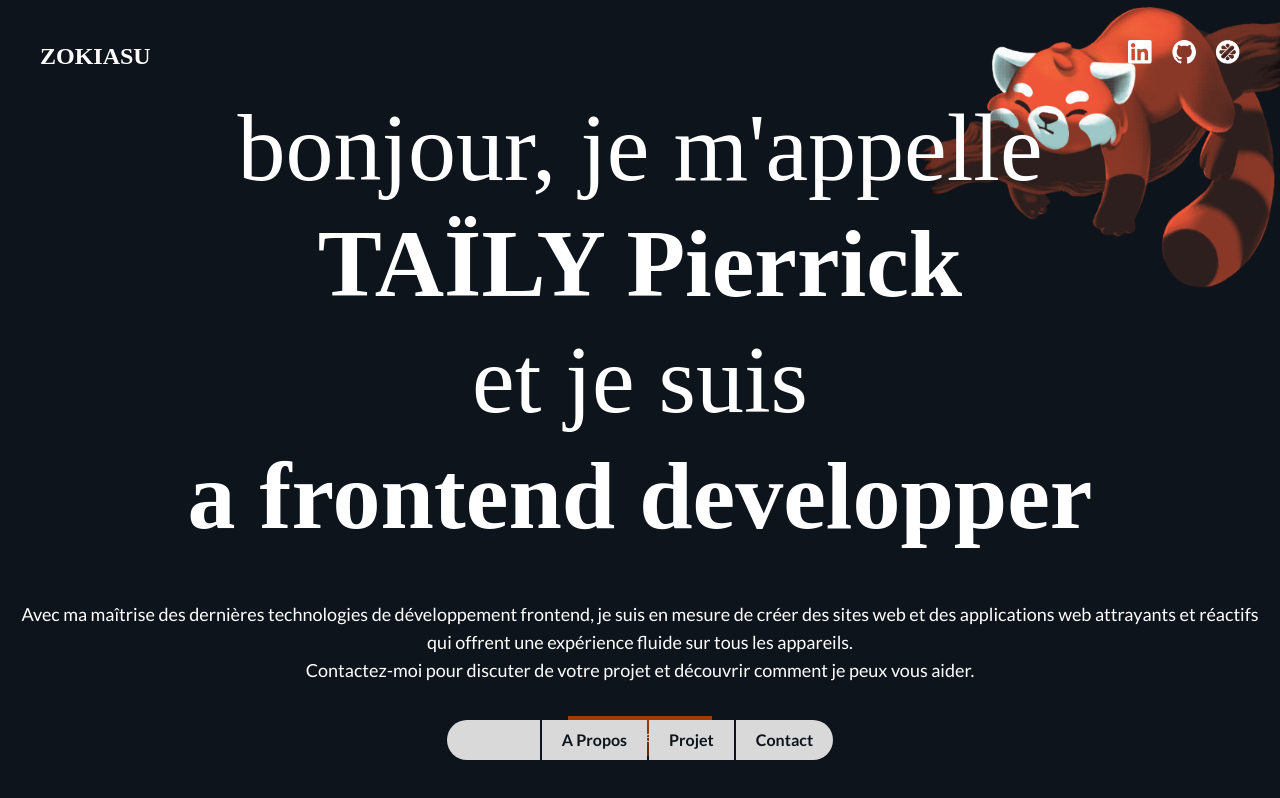
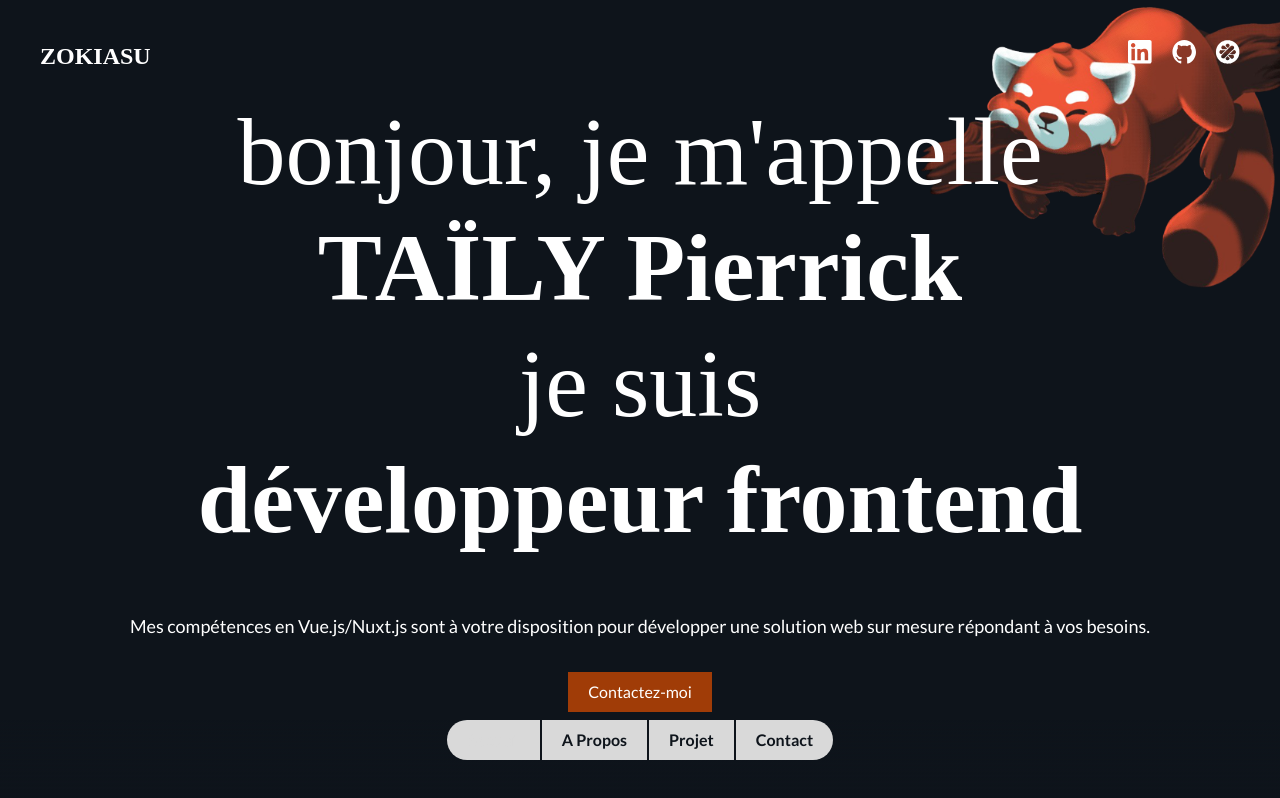
Before and after one commit to pierricktly/Portfolio, a Nuxt app: page / in a window 1280 px wide. Built offline with nearby package versions, Linux system fonts and the light colour scheme.

Commit message:
add project template pc & fix home

```diff
--- a/components/Navigation.vue
+++ b/components/Navigation.vue
@@ -33,12 +33,6 @@
           path="/"
           left
         />
-        <!-- <nuxt-link-nav
-          icon="icon-house"
-          text="Services"
-          label="services"
-          path="/services"
-        /> -->
         <nuxt-link-nav
           icon="icon-profile"
           text="A Propos"
--- a/layouts/default.vue
+++ b/layouts/default.vue
@@ -12,39 +12,10 @@
 <script>
   export default {
     transition: 'page',
-    // data() {
-    //   return {
-    //     scroll: 0,
-    //   };
-    // },
-    // mounted() {
-    //   window.addEventListener('scroll', this.handleScroll);
-    // },
-    // destroyed() {
-    //   window.removeEventListener('scroll', this.handleScroll);
-    // },
-    // methods: {
-    //   handleScroll() {
-    //     this.scroll = window.scrollY;
-    //     if (this.scroll > window.innerHeight * 0.05) {
-    //       this.$el.querySelector('header').classList.add('bg-primary');
-    //       this.$el.querySelector('header').classList.remove('md:pt-5');
-    //     } else {
-    //       this.$el.querySelector('header').classList.remove('bg-primary');
-    //       this.$el.querySelector('header').classList.add('md:pt-5');
-    //     }
-    //   },
-    // },
   };
 </script>
 
 <style>
-  @import url('https://fonts.googleapis.com/css2?family=Maven+Pro&family=Roboto+Flex:opsz,wght@8..144,300&display=swap');
-
-  html {
-    font-family: 'Maven Pro', sans-serif;
-  }
-
   .page-enter-active, .page-leave-active { transition: opacity .5s; }
   .page-enter, .page-leave-active { opacity: 0; }
 </style>
--- a/pages/about.vue
+++ b/pages/about.vue
@@ -30,9 +30,3 @@
     </div>
   </page-template>
 </template>
-
-<script>
-  export default {
-
-  }
-</script>
--- a/pages/index.vue
+++ b/pages/index.vue
@@ -1,11 +1,11 @@
 <template>
-  <div class="min-h-screen w-screen space-y-8 lg:space-y-14 px-5 flex flex-col items-center lg:justify-center">
+  <div class="min-h-screen w-screen space-y-8 lg:space-y-16 px-5 flex flex-col items-center lg:justify-center lg:-mt-6">
     <img v-fade-image class="absolute top-0 right-0 h-72 -z-40 hidden lg:block" src="@/assets/images/RedPanda.svg" alt="redpanda sleep on a branch">
     <div class="text-3xl md:text-6xl lg:text-7xl xl:text-8xl text-center mx-auto space-y-5">
       <p class="freestyle-script">bonjour, je m'appelle</p>
       <p class="bookman font-bold">TAÏLY Pierrick</p>
-      <p class="freestyle-script">et je suis</p>
-      <p class="bookman font-bold">a frontend developper</p>
+      <p class="freestyle-script">je suis</p>
+      <p class="bookman font-bold">développeur frontend</p>
     </div>
     <img v-fade-image
       alt="Profile picture"
@@ -14,10 +14,37 @@
     />
     <div class="flex flex-col space-y-8">
       <p class="text-center mx-auto text-sm md:text-lg">
-        Avec ma maîtrise des dernières technologies de développement frontend, je suis en mesure de créer des sites web et des applications web attrayants et réactifs qui offrent une expérience fluide sur tous les appareils.
-        <br>Contactez-moi pour discuter de votre projet et découvrir comment je peux vous aider.
+        Mes compétences en Vue.js/Nuxt.js sont à votre disposition pour développer une solution web sur mesure répondant à vos besoins.
       </p>
       <nuxt-link class="bg-primary px-5 py-2 mx-auto text-sm transition-all ease-in-out duration-500 lg:text-base" to="/contact">Contactez-moi</nuxt-link>
     </div>
   </div>
 </template>
+
+<script>
+  export default {
+    name: 'Home',
+    mounted() {
+      window.addEventListener('wheel', this.handleWheel)
+    },
+    beforeDestroy() {
+      window.removeEventListener('wheel', this.handleWheel)
+    },
+    methods: {
+      handleWheel(event) {
+        console.log('handleWheel')
+        // Récupère la direction de la roulette de la souris à l'aide de la propriété deltaY de l'événement wheel
+        const scrollDirection = event.deltaY > 600 ? 'down' : 'up'
+
+        if (scrollDirection === 'down') {
+          // Si l'utilisateur fait tourner la roulette de la souris vers le bas, faites quelque chose ici, comme naviguer vers la page suivante
+          console.log('scroll down')
+          this.$router.push('/about')
+        } else {
+          // Si l'utilisateur fait tourner la roulette de la souris vers le haut, faites quelque chose ici, comme naviguer vers la page précédente
+          // this.$router.push('/prev-page')
+        }
+      }
+    }
+  }
+</script>
--- a/pages/project/_id/index.vue
+++ b/pages/project/_id/index.vue
@@ -1,5 +1,5 @@
 <template>
-  <div class="px-5 py-8 container mx-auto md:mt-20 lg:mt-10">
+  <div class="px-5 py-8 container mx-auto md:mt-20 2xl:mt-10">
     <div class="flex flex-col lg:flex-row lg:justify-center space-y-5 lg:space-y-0 lg:space-x-10">
       <div class="flex space-x-2 md:space-x-8 snap-x snap-mandatory overflow-x-auto lg:flex-col lg:space-x-0 lg:space-y-5">
         <img
```
Also changed, not shown: pages/README.md (deleted).
